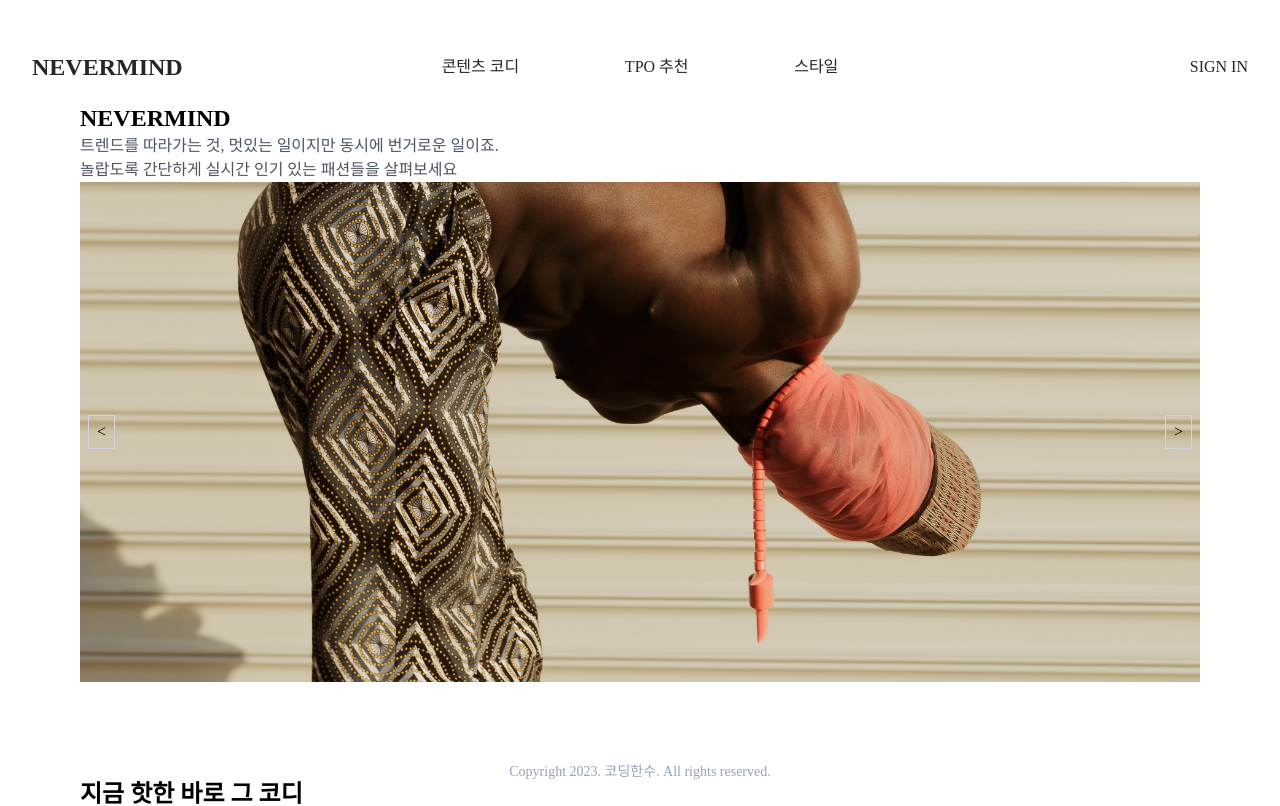
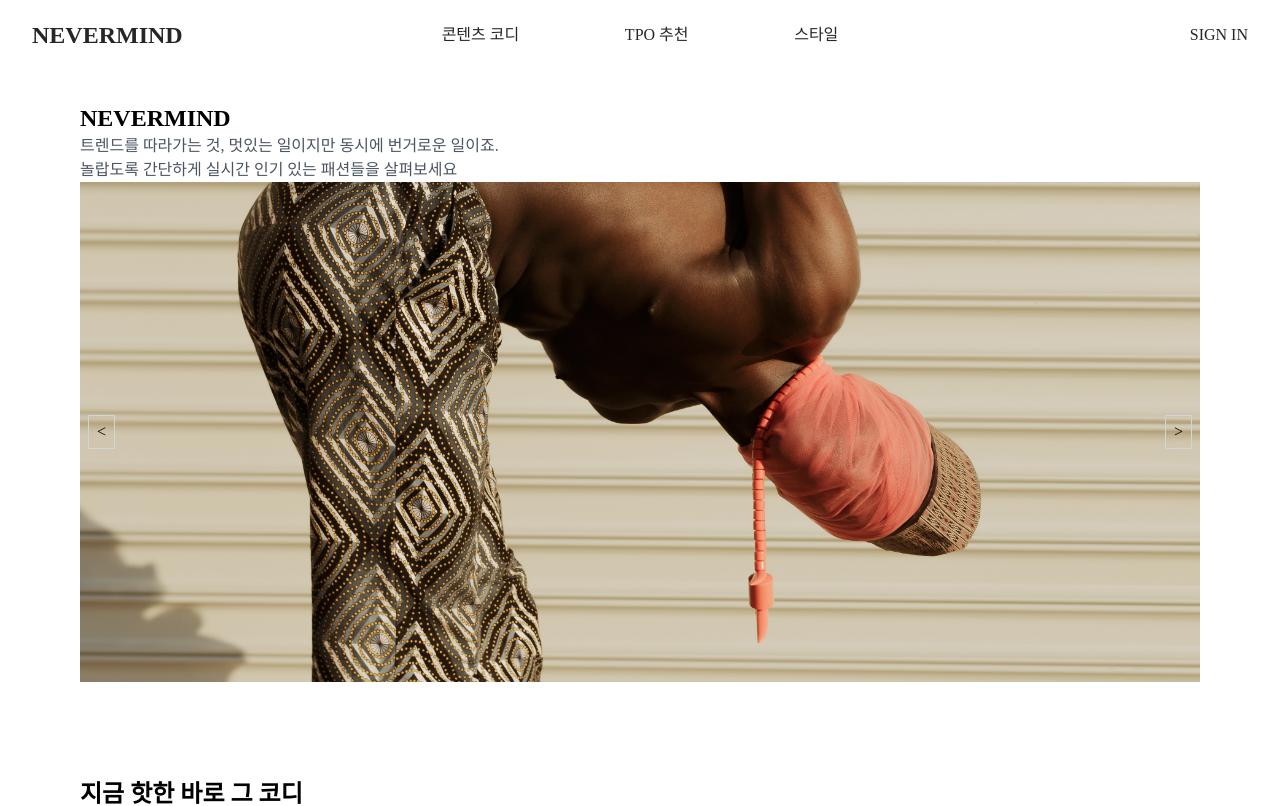
Before and after one commit to CDHANSOO/nevermind, a React (Vite) app: page /style in a window 1280 px wide. Shown: the top 806 px of the page. Built offline with nearby package versions, Linux system fonts and the light colour scheme; a web font is replaced by a local one.

Commit message:
design/Style.tsx relative absolute

```diff
--- a/src/App.tsx
+++ b/src/App.tsx
@@ -8,13 +8,13 @@ import Style from './pages/Style';
 import Tpo from './pages/Tpo';
 import Sign from './pages/Sign';
 import SignUp from './components/SignUp';
-import Footer from './components/Footer';
+// import Footer from './components/Footer';
 import ContentDetail from 'pages/ContentDetail';
 
 
 const App: React.FC = () => {
   return (
-    <div className='relative'>
+    <div>
       <NavigationBar/>
       <Routes>
         <Route path='/' element={<Home />} />
@@ -25,7 +25,7 @@ const App: React.FC = () => {
         <Route path='/sign' element={<Sign />} />
         <Route path='/signup' element={<SignUp />} />
       </Routes>
-      <Footer />
+      {/* <Footer /> */}
     </div>
   )
 }
--- a/src/components/NavigationBar.tsx
+++ b/src/components/NavigationBar.tsx
@@ -5,7 +5,7 @@ const NavigationBar: React.FC = () => {
     return (
         // 231116 정은우
         // 각 페이지별로 전역저장소에 저장된 mode변수 값을 바꾸게 하고 해당 값에 따라, dark/white 모드 변경되도록 수정해야할 듯
-        <div className="w-full h-[70px] fixed flex justify-items-center items-center px-8 realative z-[100]/">
+        <div className="w-full h-[70px] fixed flex justify-items-center items-center px-8 realative z-[100] top-[70px]/">
             <div className="w-auto h-auto text-neutral-800 text-2xl font-extrabold grow basis-0">
                 <Link to='/'>NEVERMIND</Link>
             </div>
--- a/src/components/stylePage/DragCarousel.tsx
+++ b/src/components/stylePage/DragCarousel.tsx
@@ -81,7 +81,7 @@ const DragCarousel: React.FC = () => {
         {images.map((image, index) => (
           <div className='flex w-full overflow-auto '>
             <div className='w-full h-auto rounded-xl'>
-              <div className='aspect-[3/3] bg-gray-300 rounded-xl relative overflow-hidden'>
+              <div className='w-full aspect-[3/3] bg-gray-300 rounded-xl relative overflow-hidden'>
                 <img src={image} alt={`Slide ${index}`} className='absolute h-fit object-contain' />
               </div>
             </div>
--- a/src/components/stylePage/SimpleCarousel.tsx
+++ b/src/components/stylePage/SimpleCarousel.tsx
@@ -25,7 +25,7 @@ const SimpleCarousel: React.FC = () => {
   return (
     // 231116 정
     // 화면 배율을 90% 이하로 줄였을 때, 우측 공간이 남는 문제 발생. 추후 수정 예정
-    <div className='style-slider flex overflow-hidden relative'>
+    <div className='style-slider flex overflow-hidden relative z-10'>
       <div className='flex transition-transform' style={{ transform: `translateX(-${currentIndex * 100}%)` }}>
         {images.map((image, index) => (
           <div
--- a/src/pages/Style.tsx
+++ b/src/pages/Style.tsx
@@ -8,7 +8,8 @@ import CodyCristmas from '@/assets/style/cody/크리스마스-cody.jpg'
 
 const Style: React.FC = () => {
     return (
-        <div className='relative h-[calc(100vh-70px)] top-[70px] px-20'>
+        <div className='absolute w-full h-[calc(100vh-70px)] top-[70px] px-20'>
+            <div className='relative'>
                 <div>
                     <div className='mt-8'>
                         <h2 className='text-2xl font-extrabold'>NEVERMIND</h2>
@@ -19,18 +20,18 @@ const Style: React.FC = () => {
                 </div>
                 <div className='mt-24'>
                     <h2 className='text-2xl font-extrabold mb-4'>지금 핫한 바로 그 코디</h2>
-                <DragCarousel/>
+                    <DragCarousel />
                 </div>
                 <div className='mt-24 grid grid-cols-4 gap-x-4 style-banner'>
                     <div className=' col-start-1 col-end-3'>
                         <div className='bg-gray-300 h-[500px] overflow-hidden relative'>
-                        <img src={CodyFleece} className='w-full h-full object-cover '/>
+                            <img src={CodyFleece} className='w-full h-full object-cover ' />
                         </div>
                         <h2 className='text-2xl font-extrabold'>추운 겨울날엔 플리스</h2>
                     </div>
                     <div className=' col-start-3 col-end-5'>
                         <div className='bg-gray-300 h-[500px] overflow-hidden'>
-                        <img src={CodyCristmas} className='w-full h-full object-cover'/>
+                            <img src={CodyCristmas} className='w-full h-full object-cover' />
                         </div>
                         <h2 className='text-2xl font-extrabold'>크리스마스에 입기 좋은 바로 그 코디</h2>
                     </div>
@@ -59,8 +60,10 @@ const Style: React.FC = () => {
                             <div className='w-full h-[2px] bg-gray-300'></div>
                         </div>
                     </div>
-                <InfluencerCarousel/>
+                    <InfluencerCarousel />
                 </div>
+            </div>
+
         </div>
     )
 }
```
Lines whose indentation alone changed are shown as unchanged.
